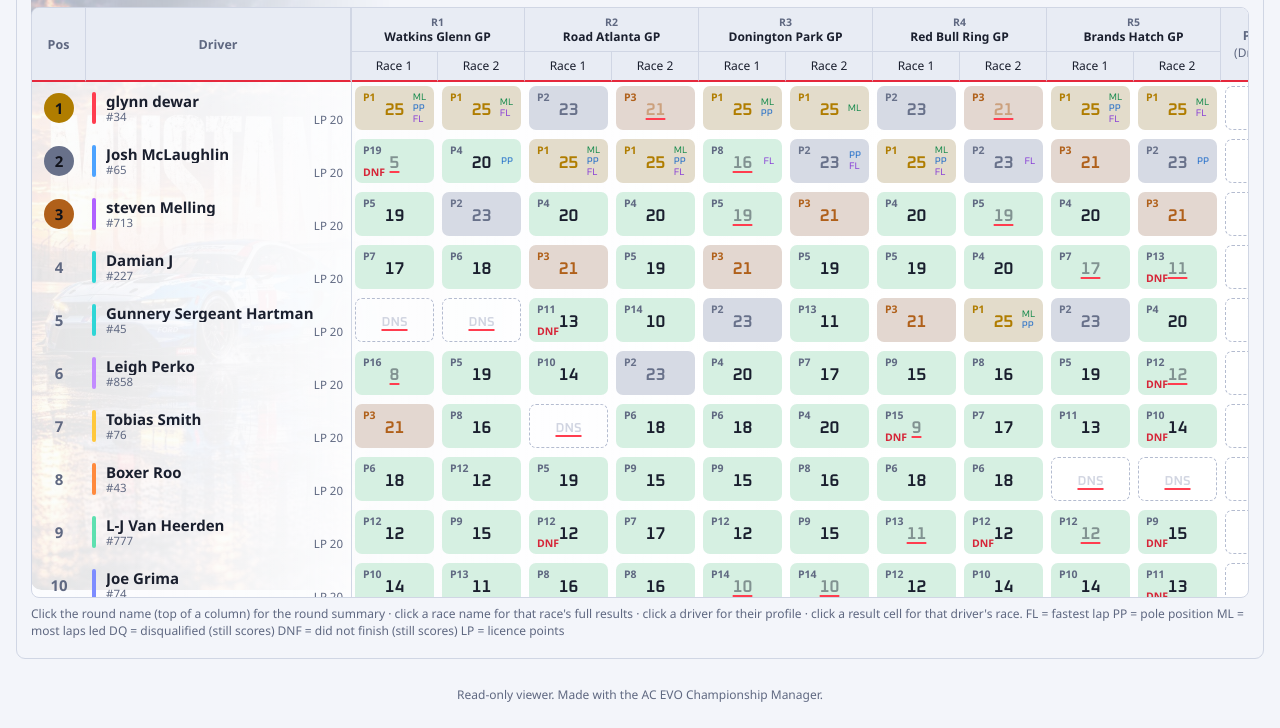
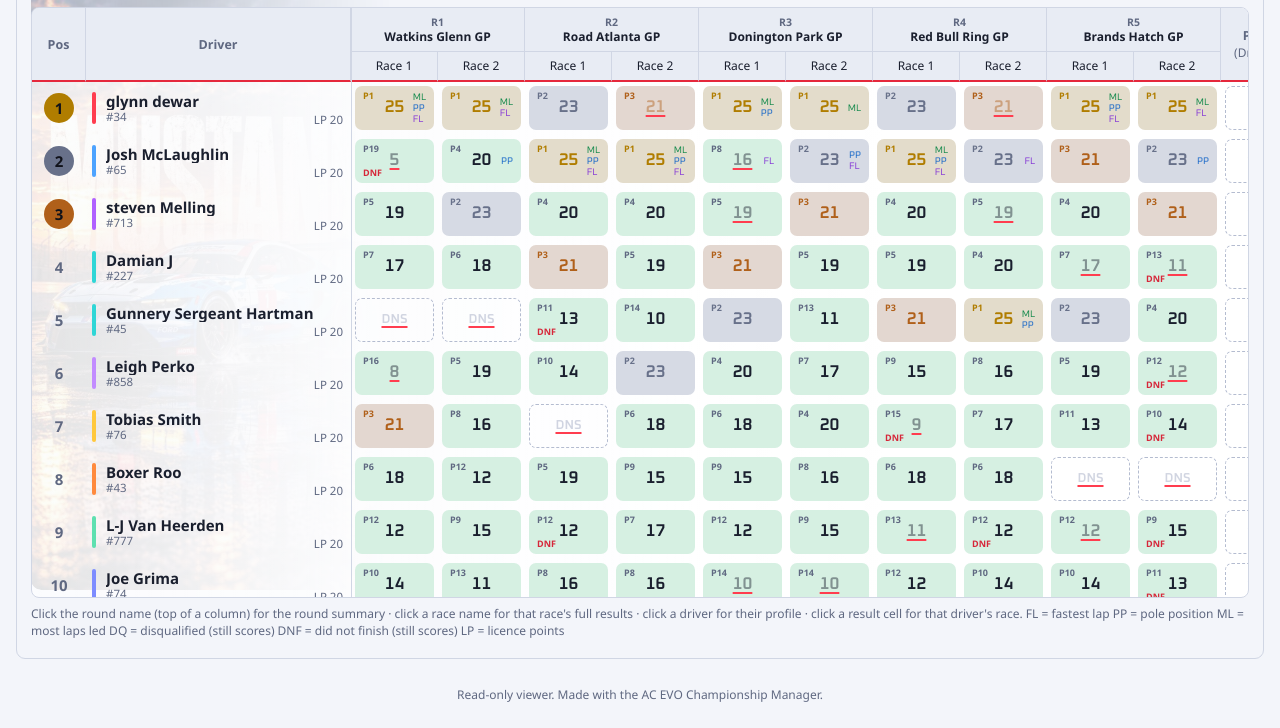
Before and after one commit to 27kaotic-dev/AC-Evo-Championship-Web, a plain HTML site: page index.html in a window 1280 px wide. Shown: the part 177-905 px from the top of the page. Drawn offline with Linux system fonts and the light colour scheme.

Commit message:
font size

```diff
--- a/css/style.css
+++ b/css/style.css
@@ -143,7 +143,7 @@ table.st { border-collapse: separate; border-spacing: 0; width: max-content; }
 .st td.rc { min-width: var(--rw, 87px); width: var(--rw, 87px); }
 .nostats .st .stat { display: none; }
 input[type=range] { vertical-align: middle; width: 90px; accent-color: var(--accent); }
-.cell { position: relative; height: 44px; border-radius: 7px; background: var(--cell); display: grid; place-items: center; padding-top: 6px; font-weight: 800; color: var(--dim); border: 1.4px solid transparent; margin: 2px; }
+.cell { position: relative; height: 44px; border-radius: 7px; background: var(--cell); display: grid; place-items: center; padding-top: 0; font-weight: 800; color: var(--dim); border: 1.4px solid transparent; margin: 2px; }
 .cell .cp { font-size: 17px; } .cell .cs { font-size: 13px; padding-top: 0; }
 .cell .cp, .cell .cs { font-family: Oxanium, "Segoe UI", Inter, system-ui, sans-serif; font-weight: 600; }   /* race points: semibold, Oxanium */
 .cell.pts { background: var(--cell-pts); color: var(--text); } .cell.dnf { background: var(--cell-dnf); } .cell.dsq { background: var(--cell-dsq); border-color: var(--cell-dsq-edge); }
@@ -152,7 +152,7 @@ input[type=range] { vertical-align: middle; width: 90px; accent-color: var(--acc
 .cell.m1, .cell.m2, .cell.m3 { background: color-mix(in srgb, currentColor 18%, var(--cell)); }
 .cell .pn.st2 { top: auto; bottom: 3px; }
 .cell .pn.st2.bad { color: var(--red); }
-.cell .pn { position: absolute; left: 7px; top: 3px; font-size: 10.5px; color: var(--dim); font-weight: 700; }
+.cell .pn { position: absolute; left: 7px; top: 3px; font-size: 9px; color: var(--dim); font-weight: 700; }
 .cell.m1 .pn, .cell.m2 .pn, .cell.m3 .pn { color: inherit; }
 .cell .tags { position: absolute; right: 7px; top: 50%; transform: translateY(-50%); display: flex; flex-direction: column-reverse; align-items: flex-start; font-size: 9.5px; line-height: 1.15; font-weight: 400; font-family: Oxanium, "Segoe UI", Inter, system-ui, sans-serif; }
 .cell.dropped .cp, .cell.dropped .cs { text-decoration: underline; text-decoration-color: #ff3d4f; text-decoration-thickness: 2px; text-underline-offset: 3px; color: color-mix(in srgb, currentColor 45%, transparent); }   /* faded result, bright red line under it */
--- a/index.html
+++ b/index.html
@@ -13,7 +13,7 @@
   </script>
   <link rel="preconnect" href="https://fonts.googleapis.com"><link rel="preconnect" href="https://fonts.gstatic.com" crossorigin>
   <link rel="stylesheet" href="https://fonts.googleapis.com/css2?family=Oxanium:wght@400;600&display=swap">
-  <link rel="stylesheet" href="css/style.css?v=98">
+  <link rel="stylesheet" href="css/style.css?v=99">
 </head>
 <body>
   <div id="app"><p class="loading">Loading…</p></div>
```
